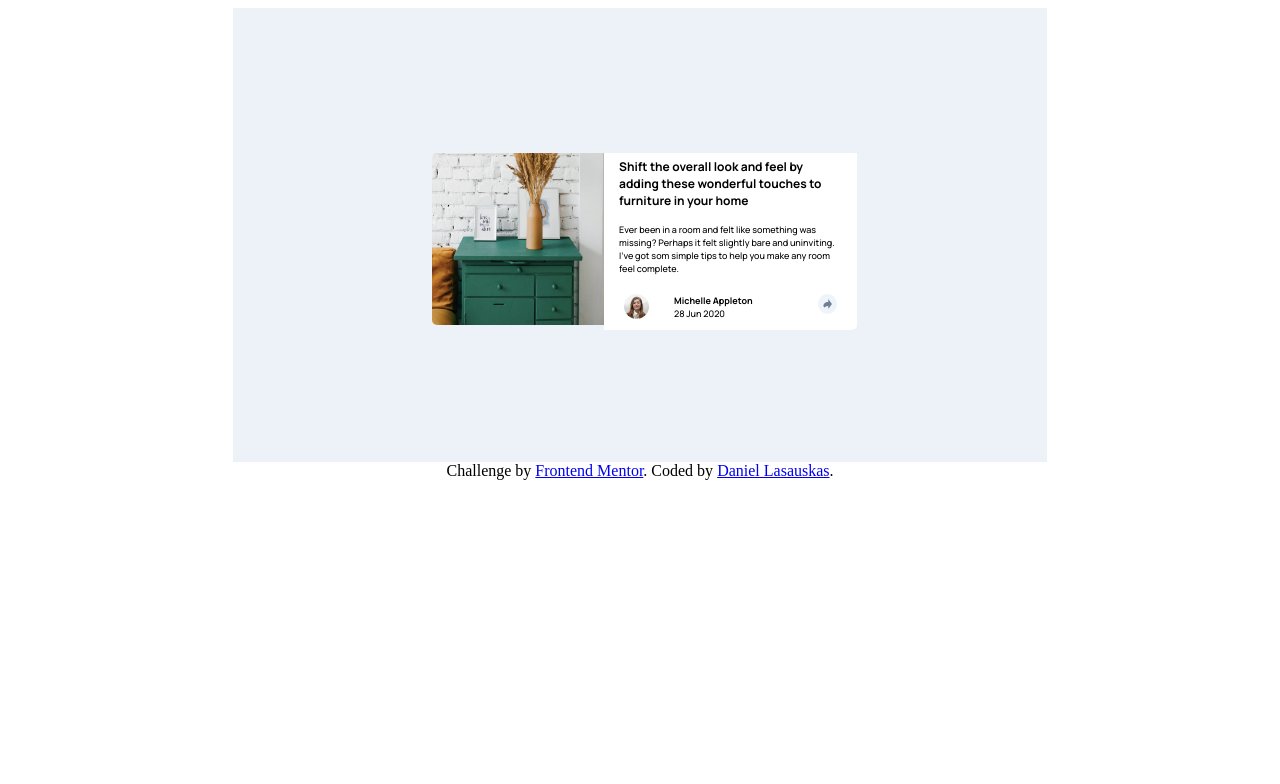
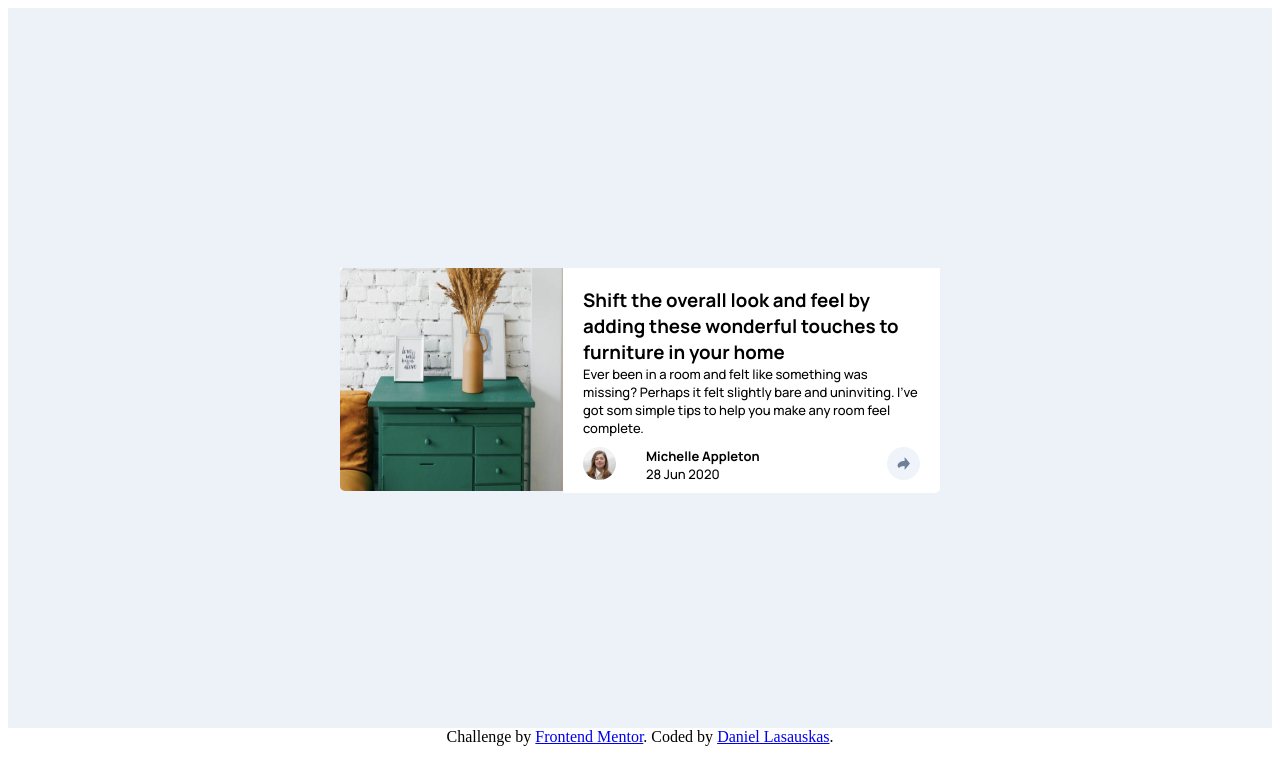
Before and after one commit to danlsk1986/Article-preview-component, a plain HTML site: page index.html in a window 1280 px wide. Drawn offline with Linux system fonts and the light colour scheme.

Commit message:
Fix main width

```diff
--- a/css/estilos.css
+++ b/css/estilos.css
@@ -50,16 +50,15 @@ html {
     background-color: #ffffff;
 }
 
-.text h4{
-  margin: 0;
-  font-size: 12px;
-  padding: 5px 15px;
-
+.text h3{
+  padding: 10px 20px 0 20px;
+  margin-bottom: 0;
 }
 
+
 .text p{
-  font-size: 9px;
-  padding: 0 15px;
+  font-size: 13px;
+  padding: 0 20px;
 }
 
 .shareDisplay{
@@ -160,26 +159,26 @@ html {
       display: flex;
       align-items: center;
       justify-content: center;
-        width: 814px;
-        height: 454px;
+      /* width: 814px; */
+      height: 720px;
       font-family: 'Manrope', sans-serif;
-        background-color: #edf2f8
+      background-color: #edf2f8;
     }
 
     .box{
       position: relative;
       display: flex;
       flex-direction: row;
-        width: 416px;
-        height: 164px;
+      width: 600px;
+      height: 200px;
       background-color: #ffffff;
-        border-radius: 5px 5px;
+      border-radius: 0 0 5px 5px;
     }
 
     .box .drawers{
       position: relative;
-      width: 172px;
-      height: 172px;
+      width: 223px;
+      height: 223px;
       border-radius: 5px 0px 0px 5px;
     }
 
@@ -190,14 +189,13 @@ html {
 
     }
 
-    .text h4{
-      margin: 0;
-      font-size: 12px;
-
+    .text h3{
+      padding: 0 20px;
     }
 
    .text p{
-      font-size: 9px;
+      font-size: 13px;
+      margin: 0 auto;
    }
 
    .shareDisplay{
@@ -213,13 +211,13 @@ html {
    .michelle{
        position: relative;
        display: flex;
-       width: 183px;
+       width: 250px;
    }
 
    .michelle img {
        border-radius: 50%;
-       width: 25px;
-       height: 25px;
+       width: 33px;
+       height: 33px;
        margin: 0 10px 0 0;
    }
 
@@ -241,18 +239,19 @@ html {
     display: none;
     flex-direction: row;
     border-radius: 10px;
-    width: 180px;
-    top: -48px;
+    width: 230px;
+    height: 45px;
+    top: -50px;
     justify-content: space-around;
-    left: 130px;
-    padding: 0px 10px;
+    left: 236px;
+    padding: 0 10px;
 
    }
 
    .shareDesktop p{
       color: #ffffff;
       margin-top: 14px;
-      font-size: 9px;
+      /* font-size: 9px; */
       text-transform: uppercase;
       letter-spacing: 3px;
       color: hsl(212, 23%, 69%);
@@ -260,9 +259,9 @@ html {
    }
 
    .shareDesktop img{
-       width: 14px;
-       height: 14px;
-       margin: 10px 5px;
+    width: 20px;
+    height: 20px;
+    margin: 10px;
    }
 
    .triangle{
@@ -276,9 +275,9 @@ html {
    }
 
    #arrow{
-      width: 20px;
-      height: 20px;
-      padding: 5px;
+    width: 33px;
+    height: 33px;
+    padding: 10px;
     border-radius: 50%;
    }
 
--- a/index.html
+++ b/index.html
@@ -16,7 +16,7 @@
     <div class="box">
         <img src="images/drawers.jpg" class="drawers" alt="drawers">
         <div class="text">
-        <h4>Shift the overall look and feel by adding these wonderful touches to furniture in your home</h4>
+        <h3>Shift the overall look and feel by adding these wonderful touches to furniture in your home</h3>
         <p>Ever been in a room and felt like something was missing? Perhaps it felt slightly bare and uninviting. I've got som simple tips to help you make any room feel complete.</p>
 
 
```
Lines whose indentation alone changed are shown as unchanged.
